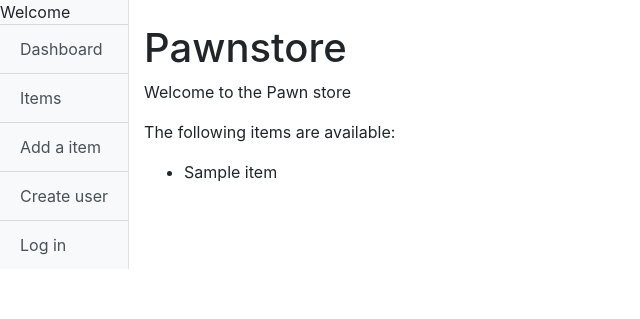
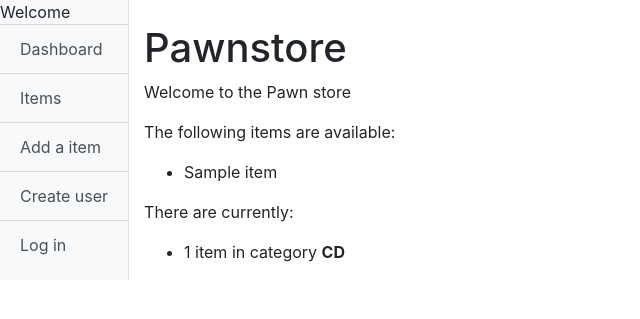
Before and after one commit to uberballo/Pawnstore, a Flask app: page / in a window 1280 px wide. Shown: the top 319 px of the page, without its empty margins (0-640 px from the left). Run offline with Flask 2, Linux system fonts and the light colour scheme; data comes from the database, SQL or seed files in the repository; tables that the repository leaves empty hold one stand-in row (values such as "Sample post"); some libraries are stand-ins or nearby versions.

Commit message:
Added group by query,ability to remove users and small ui fixes

```diff
--- a/application/items/models.py
+++ b/application/items/models.py
@@ -1,5 +1,7 @@
 from application import db
 from application.models import Base
+
+from sqlalchemy.sql import text
 
 class Item(Base):
 
@@ -21,3 +23,18 @@ class Item(Base):
     def __init__(self, name):
         self.name = name
         self.available= True
+
+    @staticmethod
+    def count_all_available_items_for_each_category():
+        stmt = text('''SELECT COUNT(Item.id), Category.category_type
+                       FROM Item
+                       LEFT JOIN Category ON Item.category_id = Category.id
+                       GROUP BY Category.category_type
+                       ORDER BY COUNT(Item.id) DESC;''')
+
+        res = db.engine.execute(stmt)
+        response = []
+        for row in res:
+            response.append({"count":row[0], "name":row[1]})
+
+        return response
--- a/application/items/views.py
+++ b/application/items/views.py
@@ -11,6 +11,8 @@ from application.category.models import Category
 
 @app.route("/items", methods=["GET"])
 def items_index():
+        Item.count_all_available_items_for_each_category()
+
         stmt = text('''SELECT *, item.id AS itemid
         FROM Item
         JOIN category ON Item.category_id = Category.id
@@ -19,7 +21,6 @@ def items_index():
         res = db.engine.execute(stmt)
 
         return render_template("items/list.html", items = res, current_user_role=current_user.roles())
-        #return render_template("items/list.html", items = Item.query.all(), current_user_role=current_user.roles())
 
 
 @app.route("/items/new")
--- a/application/templates/index.html
+++ b/application/templates/index.html
@@ -17,6 +17,23 @@
   </li>
   {% endfor %}
 </ul>
+
+<p>
+  There are currently:
+</p>
+
+<ul>
+  {% for count in items_count%}
+  <li>
+    {% if count.count == 1 %}
+    {{count.count}} item in
+    {% else %}
+    {{count.count}} items in
+    {% endif %}
+    category <b>{{count.name}}</b>
+  </li>
+  {% endfor %}
+</ul>
 {% endif %}
 
 {% endblock %}
--- a/application/views.py
+++ b/application/views.py
@@ -1,7 +1,8 @@
 from flask import render_template
 from application import app
 from application.auth.models import User
+from application.items.models import Item
 
 @app.route("/")
 def index():
-    return render_template("index.html", items_available=User.find_all_available_items())
+    return render_template("index.html", items_available=User.find_all_available_items(),items_count=Item.count_all_available_items_for_each_category())
```
Also changed, not shown: application/templates/users/list.html (+11 -2 lines), application/users/views.py (+20 -0 lines).
